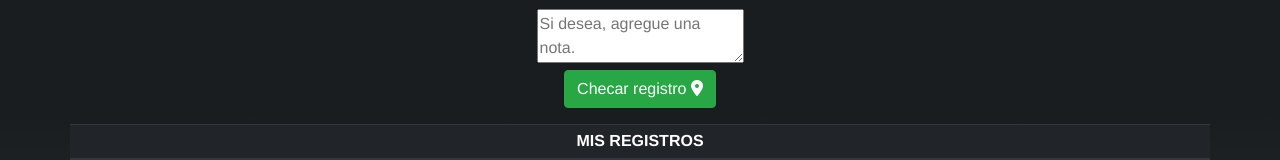
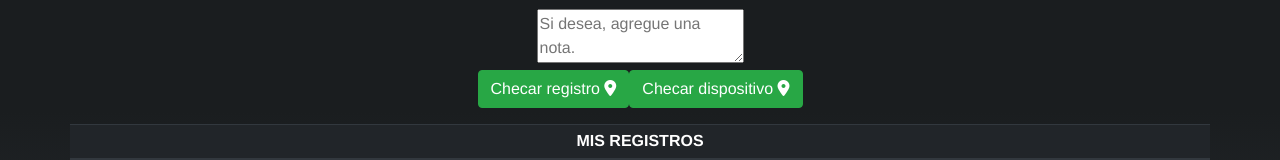
Before and after one commit to GuillermoAAD/checador, a Vue app: page / in a window 1280 px wide. Shown: the part 289-449 px from the top of the page. Built offline with nearby package versions, Linux system fonts and the light colour scheme; no server answers; the database is empty; sample sign-in values are in the browser's storage.

Commit message:
prueba device

```diff
--- a/src/views/Checador.vue
+++ b/src/views/Checador.vue
@@ -24,6 +24,11 @@
 
     <button @click="checkRecord" class="btn btn-success" type="button" id="BTNchecar">
       Checar registro
+      <i class="fas fa-map-marker-alt" aria-hidden="true"></i>
+    </button>
+
+    <button @click="checkDevice" class="btn btn-success" type="button" id="BTNchecar">
+      Checar dispositivo
       <i class="fas fa-map-marker-alt" aria-hidden="true"></i>
     </button>
     <!--
@@ -158,6 +163,13 @@ export default {
 
     checkRecord() {
       this.getCurrentPosition();
+    },
+
+    checkDevice() {
+      let device = navigator.platform;
+      console.log(device);
+      alert(device);
+
     },
 
     getCurrentPosition() {
```
